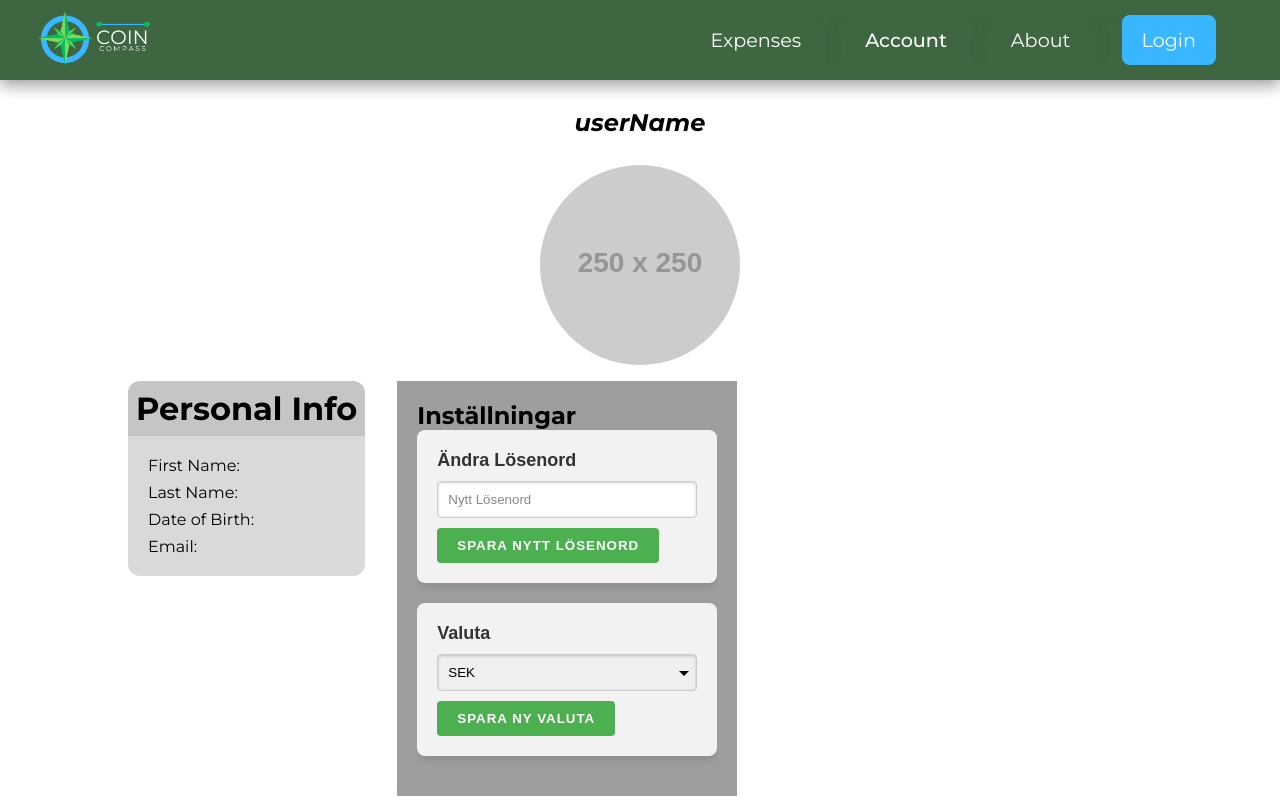
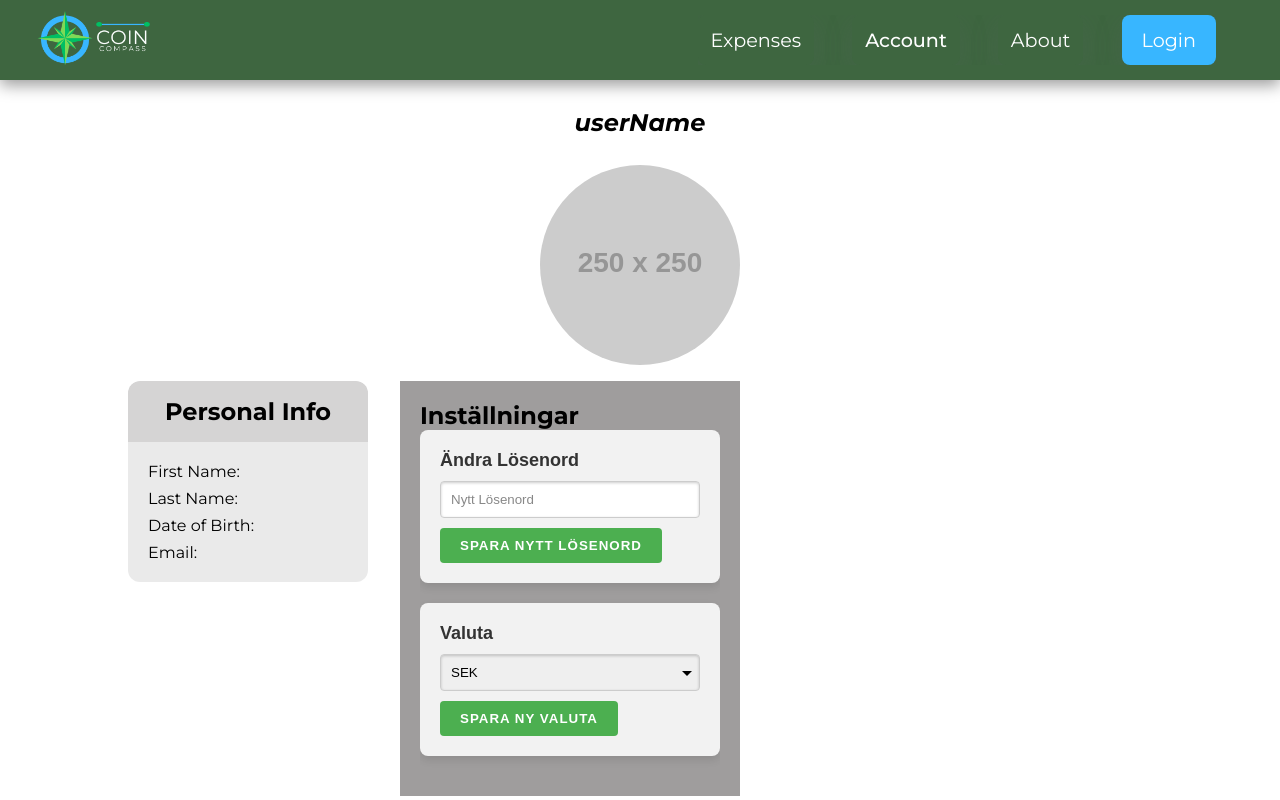
Before and after one commit to ITHS-Team8/CoinCompass, a Vue app: page /account in a window 1280 px wide. Built offline with nearby package versions, Linux system fonts and the light colour scheme.

Commit message:
Changed color and little style on PersonalInfo component

```diff
--- a/src/components/PersonalInfo.vue
+++ b/src/components/PersonalInfo.vue
@@ -4,15 +4,13 @@ defineProps({
 	lastName: String,
 	email: String,
 	dateOfBirth: String,
-})
-
-
+});
 </script>
 
 <template>
 	<div class="container">
 		<div class="title-container">
-            <h1>Personal Info</h1>
+			<h2>Personal Info</h2>
 		</div>
 		<div class="info-container">
 			<p>First Name: {{ firstName }}</p>
@@ -29,19 +27,20 @@ defineProps({
 	flex-direction: column;
 	align-items: flex-start;
 	height: 100%;
+	min-width: 240px;
 	border-radius: 12px;
-        background-color: #D9D9D9;
+	background-color: #eaeaea;
 }
 .title-container {
 	display: flex;
 	justify-content: center;
 	align-items: center;
 	width: 100%;
-        background-color: #C6C4C4;
+	background-color: #d5d4d4;
 	border-radius: 12px 12px 0 0;
 }
-    .title-container h1 {
-        padding: 0.5rem;
+.title-container h2 {
+	padding: 1rem;
 }
 .info-container {
 	padding: 1rem;
@@ -52,5 +51,4 @@ defineProps({
 .info-container p {
 	margin: 0.25rem;
 }
-
 </style>
```
Lines whose indentation alone changed are shown as unchanged.
